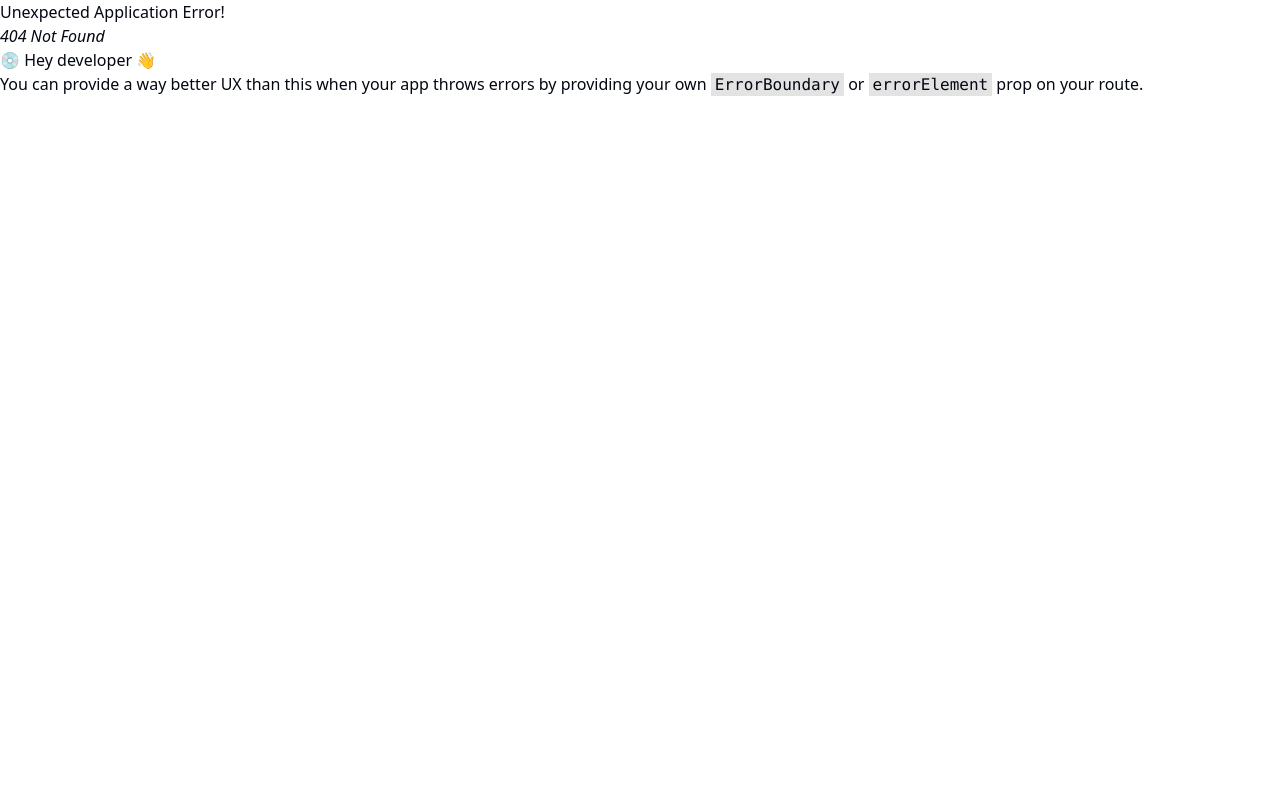
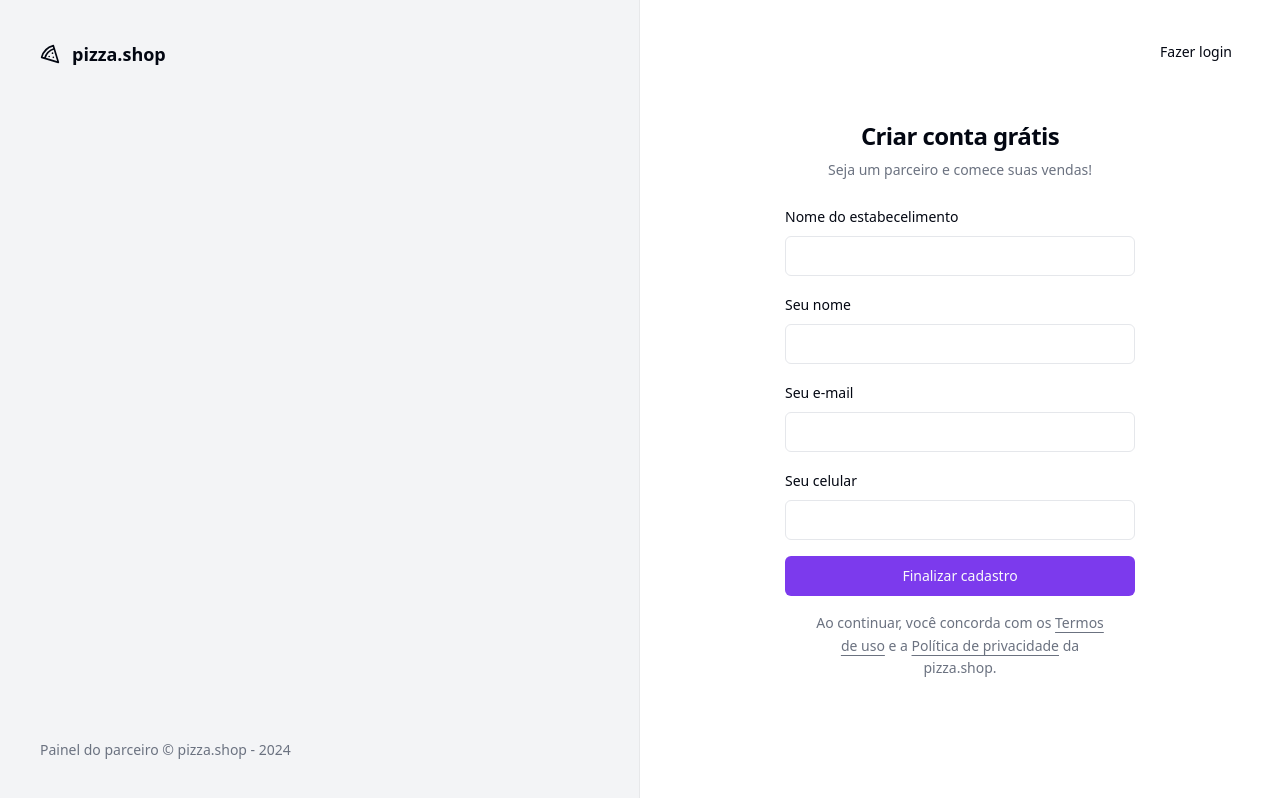
Before and after one commit to ViniciusMendesp/pizzashop-web, a React (Vite) app: page /sign-up in a window 1280 px wide. Before the commit this address had no page. Built offline with nearby package versions, Linux system fonts and the light colour scheme.

Commit message:
feat: :sparkles: page sign-up

```diff
--- a/src/pages/_layouts/auth.tsx
+++ b/src/pages/_layouts/auth.tsx
@@ -13,7 +13,7 @@
           Painel do parceiro &copy; pizza.shop - {new Date().getFullYear()}
         </footer>
       </div>
-      <div className="flex flex-col items-center justify-center">
+      <div className="relative flex flex-col items-center justify-center">
         <Outlet />
       </div>
     </div>
--- a/src/pages/auth/sign-in.tsx
+++ b/src/pages/auth/sign-in.tsx
@@ -1,5 +1,6 @@
 import { Helmet } from 'react-helmet-async'
 import { useForm } from 'react-hook-form'
+import { Link } from 'react-router-dom'
 import { toast } from 'sonner'
 import { z } from 'zod'
 
@@ -39,7 +40,11 @@
   return (
     <>
       <Helmet title="Login" />
-      <div className="p-8">
+      <div className="p-8 ">
+        <Button variant="ghost" asChild className="absolute right-8 top-8">
+          <Link to="/sign-up">Novo estabelecimento</Link>
+        </Button>
+
         <div className="flex w-[350px] flex-col justify-center gap-6">
           <div className="flex flex-col gap-2 text-center">
             <h1 className="text-2xl font-semibold tracking-tight">
--- /dev/null
+++ b/src/pages/auth/sign-up.tsx
@@ -0,0 +1,107 @@
+import { Helmet } from 'react-helmet-async'
+import { useForm } from 'react-hook-form'
+import { Link, useNavigate } from 'react-router-dom'
+import { toast } from 'sonner'
+import { z } from 'zod'
+
+import { Button } from '@/components/ui/button'
+import { Input } from '@/components/ui/input'
+import { Label } from '@/components/ui/label'
+
+const signUpForm = z.object({
+  restaurantName: z.string(),
+  managerName: z.string(),
+  phone: z.string(),
+  email: z.string().email(),
+})
+
+type SignUpForm = z.infer<typeof signUpForm>
+
+export function SignUp() {
+  const navigate = useNavigate()
+
+  const {
+    register,
+    handleSubmit,
+    formState: { isSubmitting },
+  } = useForm<SignUpForm>()
+
+  async function handleSignUp(data: SignUpForm) {
+    try {
+      console.log(data)
+      await new Promise((resolve) => setTimeout(resolve, 2000))
+
+      toast.success('Restaurante cadastrado com sucesso', {
+        action: {
+          label: 'Login',
+          onClick: () => navigate('/sign-in'),
+        },
+      })
+    } catch {
+      toast.error('Erro ao cadastrar restaurante.')
+    }
+  }
+
+  return (
+    <>
+      <Helmet title="Cadastro" />
+      <div className="p-8">
+        <Button variant="ghost" asChild className="absolute right-8 top-8">
+          <Link to="/sign-in">Fazer login</Link>
+        </Button>
+        <div className="flex w-[350px] flex-col justify-center gap-6">
+          <div className="flex flex-col gap-2 text-center">
+            <h1 className="text-2xl font-semibold tracking-tight">
+              Criar conta grátis
+            </h1>
+            <p className="text-sm text-muted-foreground">
+              Seja um parceiro e comece suas vendas!
+            </p>
+          </div>
+          <form onSubmit={handleSubmit(handleSignUp)} className="space-y-4">
+            <div className="space-y-2">
+              <Label htmlFor="restaurantName">Nome do estabecelimento</Label>
+              <Input
+                id="restaurantName"
+                type="text"
+                {...register('restaurantName')}
+              />
+            </div>
+            <div className="space-y-2">
+              <Label htmlFor="managerName">Seu nome</Label>
+              <Input
+                id="managerName"
+                type="text"
+                {...register('managerName')}
+              />
+            </div>
+            <div className="space-y-2">
+              <Label htmlFor="email">Seu e-mail</Label>
+              <Input id="email" type="email" {...register('email')} />
+            </div>
+            <div className="space-y-2">
+              <Label htmlFor="phone">Seu celular</Label>
+              <Input id="phone" type="tel" {...register('phone')} />
+            </div>
+
+            <Button disabled={isSubmitting} type="submit" className="w-full">
+              Finalizar cadastro
+            </Button>
+
+            <p className="px-6 text-center text-sm leading-relaxed text-muted-foreground">
+              Ao continuar, você concorda com os{' '}
+              <a className="underline underline-offset-4" href="">
+                Termos de uso
+              </a>{' '}
+              e a{' '}
+              <a className="underline  underline-offset-4 " href="">
+                Política de privacidade
+              </a>{' '}
+              da pizza.shop.
+            </p>
+          </form>
+        </div>
+      </div>
+    </>
+  )
+}
--- a/src/routes.tsx
+++ b/src/routes.tsx
@@ -4,6 +4,7 @@
 import { AuthLayout } from './pages/_layouts/auth'
 import { Dashboard } from './pages/app/dashboard'
 import { SignIn } from './pages/auth/sign-in'
+import { SignUp } from './pages/auth/sign-up'
 
 export const router = createBrowserRouter([
   {
@@ -14,6 +15,9 @@
   {
     path: '/',
     element: <AuthLayout />,
-    children: [{ path: '/sign-in', element: <SignIn /> }],
+    children: [
+      { path: '/sign-in', element: <SignIn /> },
+      { path: '/sign-up', element: <SignUp /> },
+    ],
   },
 ])
```
